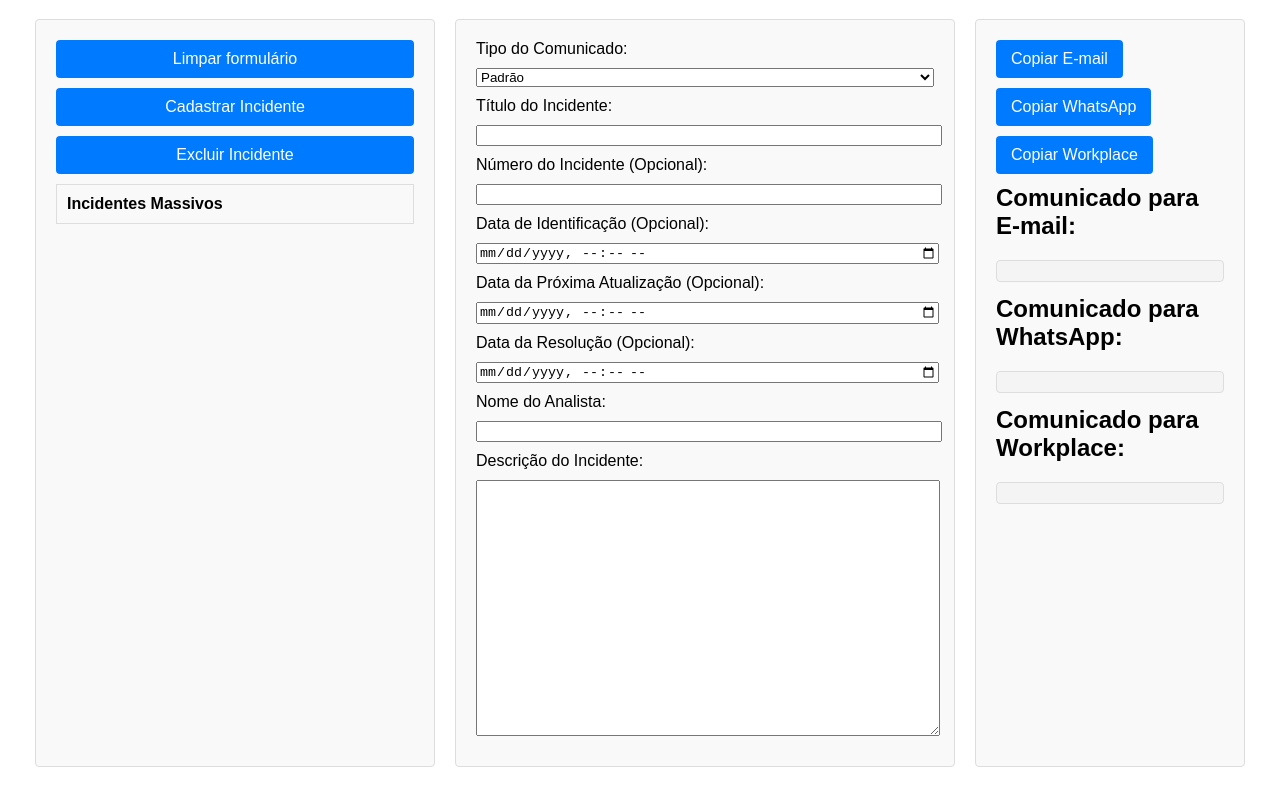
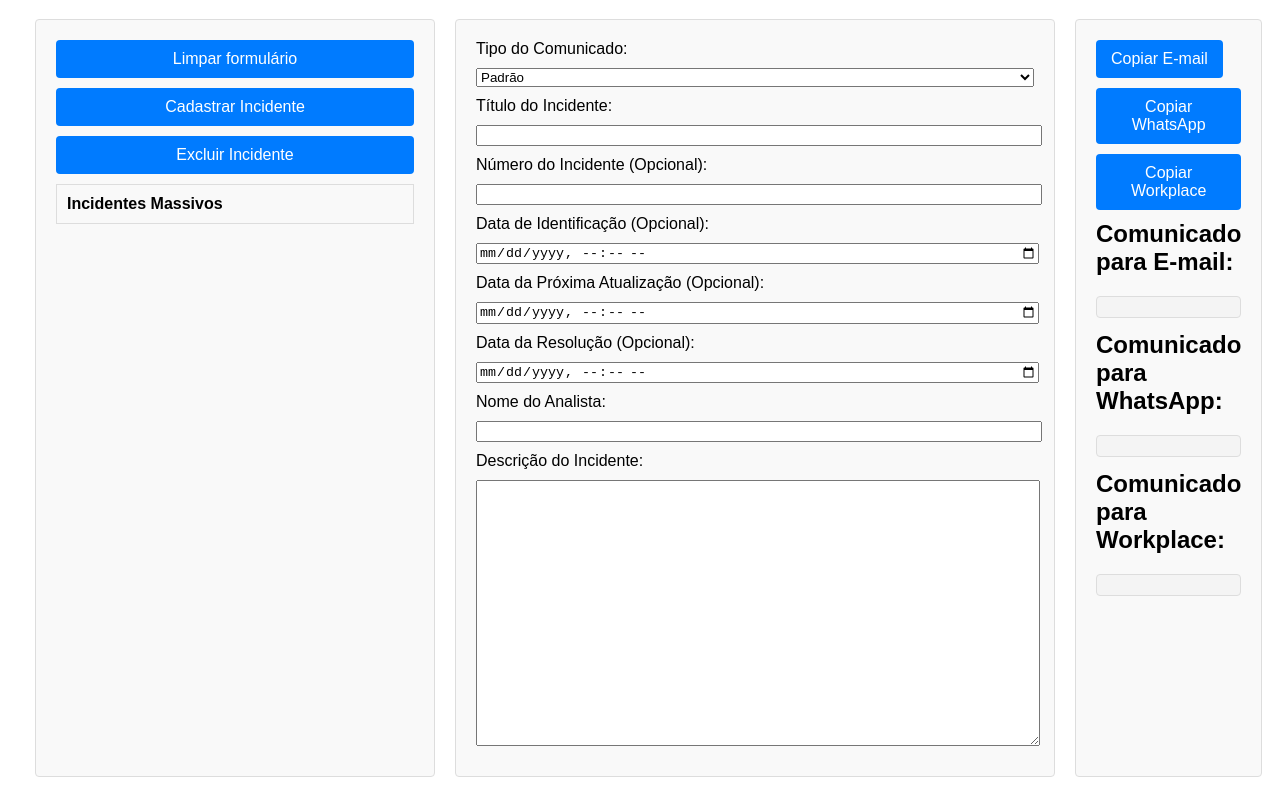
Before and after one commit to gabrielmarins26/massivos, a plain HTML site: page index.html in a window 1280 px wide. Shown: the part 61-858 px from the top of the page. Drawn offline with Linux system fonts and the light colour scheme.

Commit message:
css text area

```diff
--- a/style.css
+++ b/style.css
@@ -13,7 +13,7 @@ h1 {
 
 .grid-container {
   display: grid;
-  grid-template-columns: 400px 500px 1fr; /* Primeiro e segundo grids fixos, terceiro grid flexível */
+  grid-template-columns: 400px 600px 1fr; /* Primeiro e segundo grids fixos, terceiro grid flexível */
   gap: 20px;
   margin-top: 20px;
   padding-left: 15px; /* Fixando o primeiro grid a 15px da esquerda */
@@ -38,7 +38,7 @@ select {
 }
 
 textarea {
-  height: 250px;
+  height: 260px;
 }
 
 button {
```
